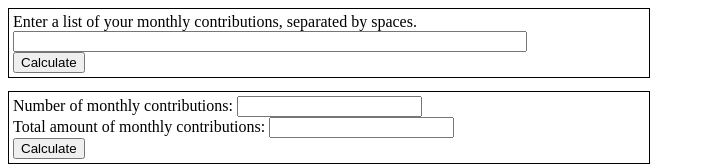
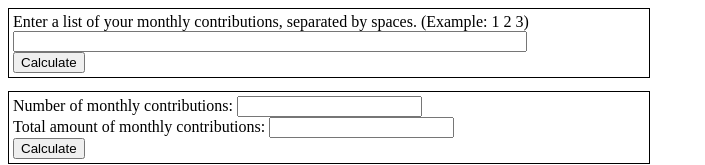
Before and after one commit to net-cat/net-cat.github.io, a plain HTML site: page patreon.html in a window 1280 px wide. Shown: the top 165 px of the page, without its empty margins (0-705 px from the left). Drawn offline with nearby package versions, Linux system fonts and the light colour scheme.

Commit message:
Make pre-calc automatically click main-calc. Added pre-calc example.

```diff
--- a/patreon.html
+++ b/patreon.html
@@ -94,7 +94,6 @@ $(document).ready(function() {
 		$("#creator-gets-percent-old").text(percent(creator_gets_percent_old));
 		$("#creator-gets-percent-new").text(percent(creator_gets_percent_new));
 		format_percent_change($("#creator-gets-percent-change"), creator_gets_percent_change, true);
-
 	});
 	$("#pre-calc").click(function() {
 		var cont_list = $("#contribution-list").val().split(" ");
@@ -105,6 +104,7 @@ $(document).ready(function() {
 		}
 		$("#count-contributions").val(cont_list.length);
 		$("#total-contributions").val(you_pay_old);
+		$("#main-calc").trigger("click");
 	});
 });
 //-->
@@ -114,7 +114,7 @@ $(document).ready(function() {
 
 <body>
 <div class="section-box">
-Enter a list of your monthly contributions, separated by spaces.<br>
+Enter a list of your monthly contributions, separated by spaces. (Example: 1 2 3)<br>
 <input type="text" name="contribution-list" id="contribution-list"><br>
 <input type="button" id="pre-calc" value="Calculate">
 </div>
```
